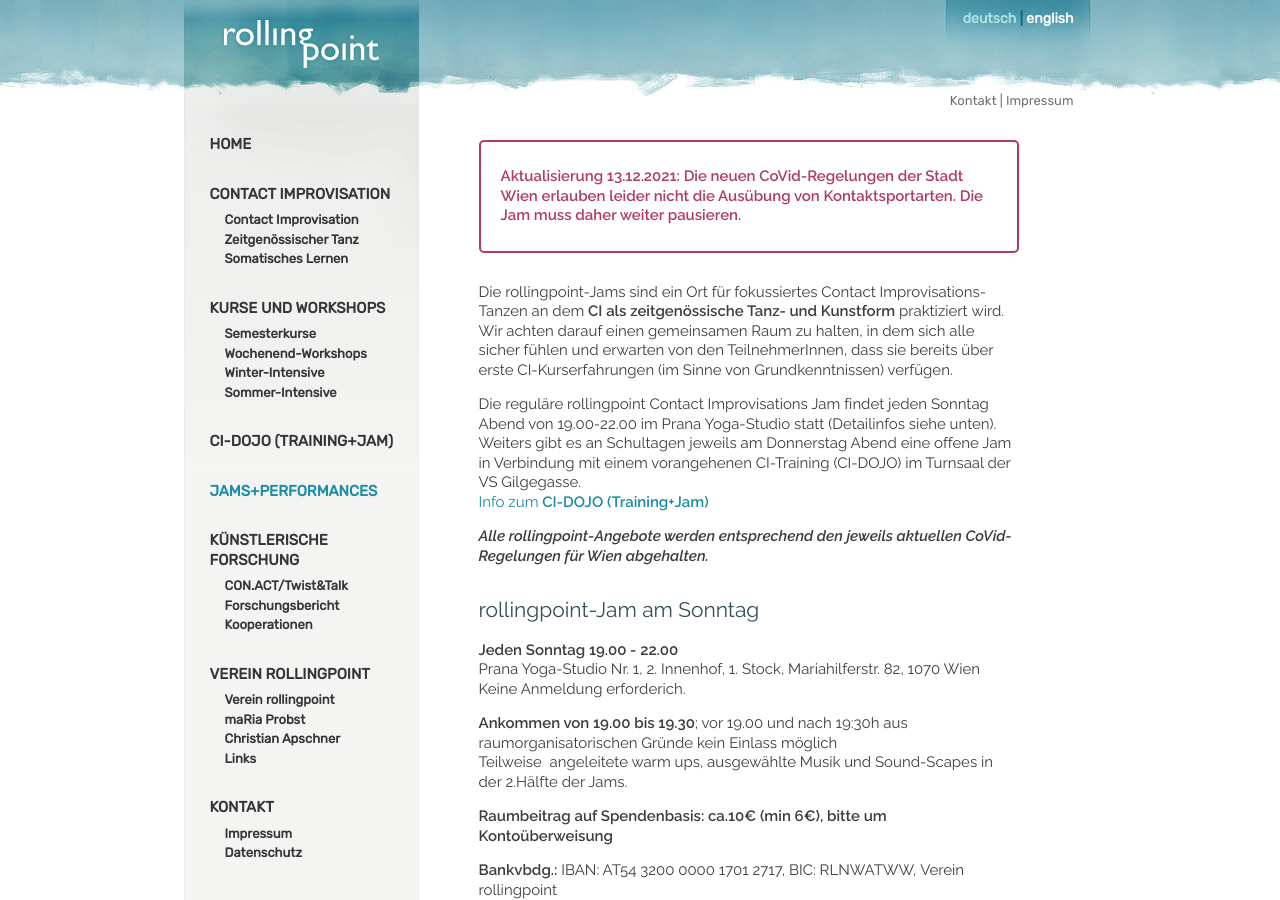
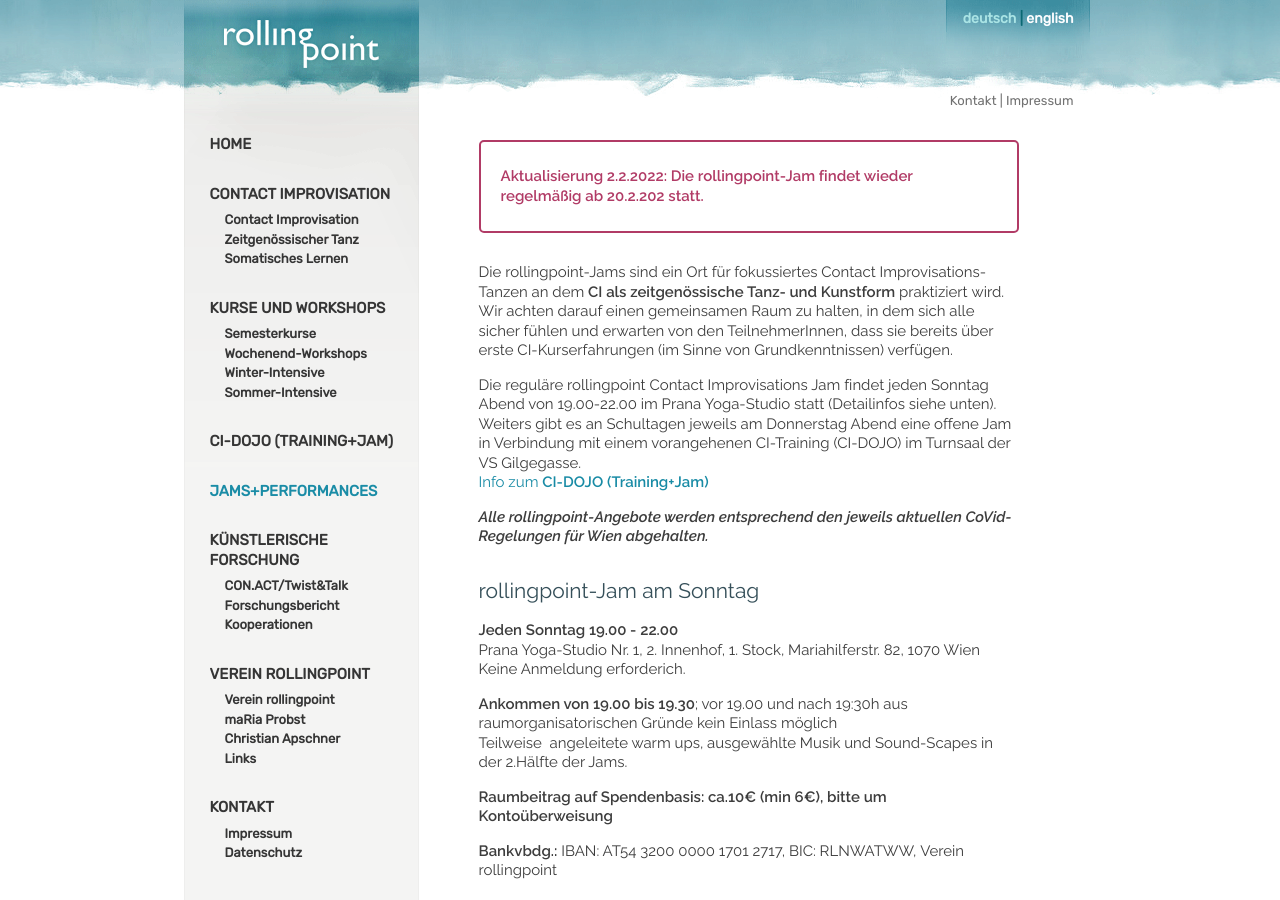
Before and after one commit to manulari/rollingpointat, a Jekyll site: the page built from _pages_de/jams.md, in a window 1280 px wide and 900 px high. Built offline with Jekyll 4.4.1, drawn with Linux system fonts in a browser that asks for light colours; comment, search, counter and statistics services are not loaded.

Commit message:
Update page (de) “jams”

```diff
--- a/_pages_de/jams.md
+++ b/_pages_de/jams.md
@@ -2,7 +2,7 @@
 permalink: /jams
 title: ROLLINGPOINT-JAMS
 ---
-> **Aktualisierung 13.12.2021: Die neuen CoVid-Regelungen der Stadt Wien erlauben leider nicht die Ausübung von Kontaktsportarten. Die Jam muss daher weiter pausieren.**
+> **Aktualisierung 2.2.2022: Die rollingpoint-Jam findet wieder regelmäßig ab 20.2.202 statt.**
 
 Die rollingpoint-Jams sind ein Ort für fokussiertes Contact Improvisations-Tanzen an dem **CI als zeitgenössische Tanz- und Kunstform** praktiziert wird. Wir achten darauf einen gemeinsamen Raum zu halten, in dem sich alle sicher fühlen und erwarten von den TeilnehmerInnen, dass sie bereits über erste CI-Kurserfahrungen (im Sinne von Grundkenntnissen) verfügen.
 
```
